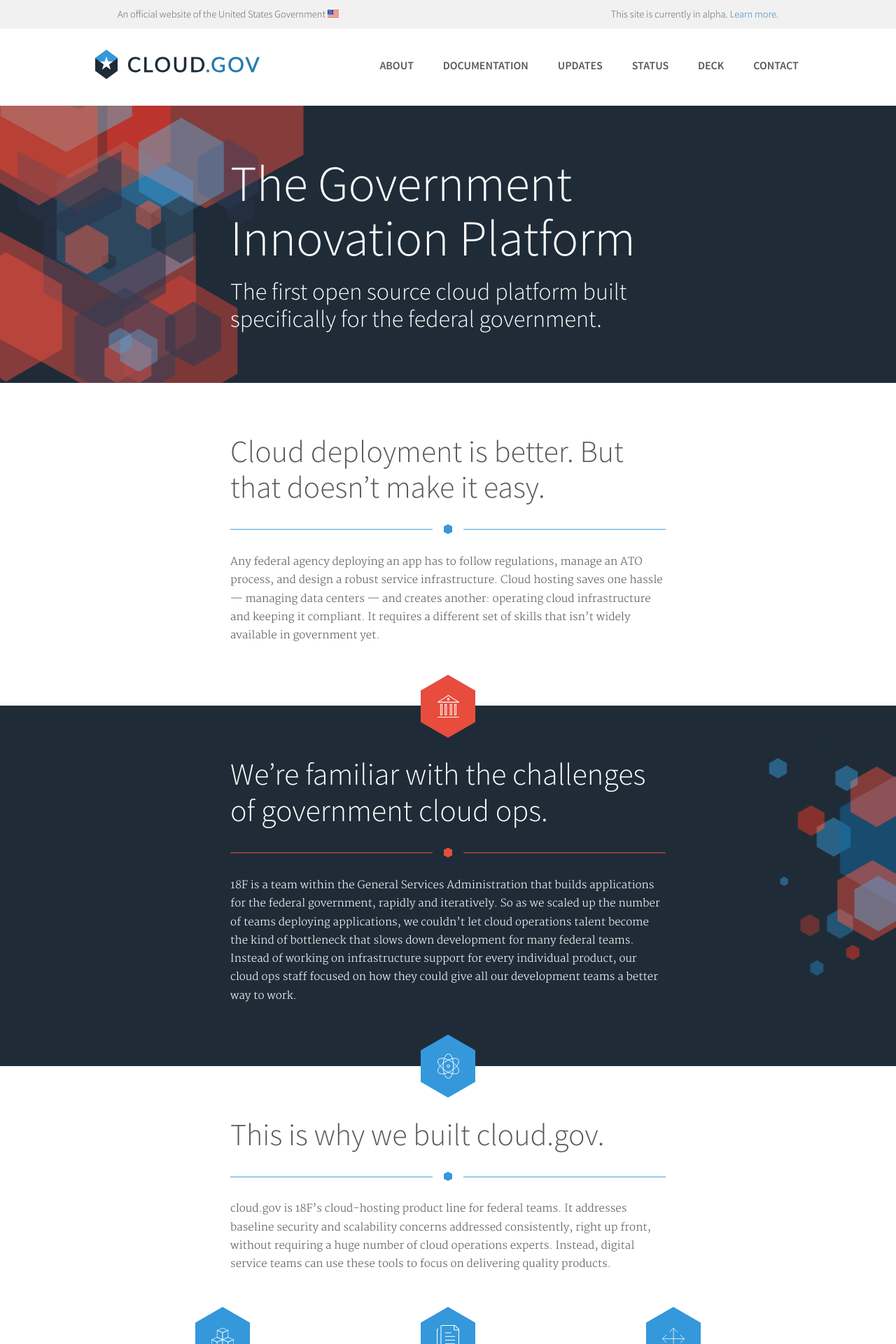
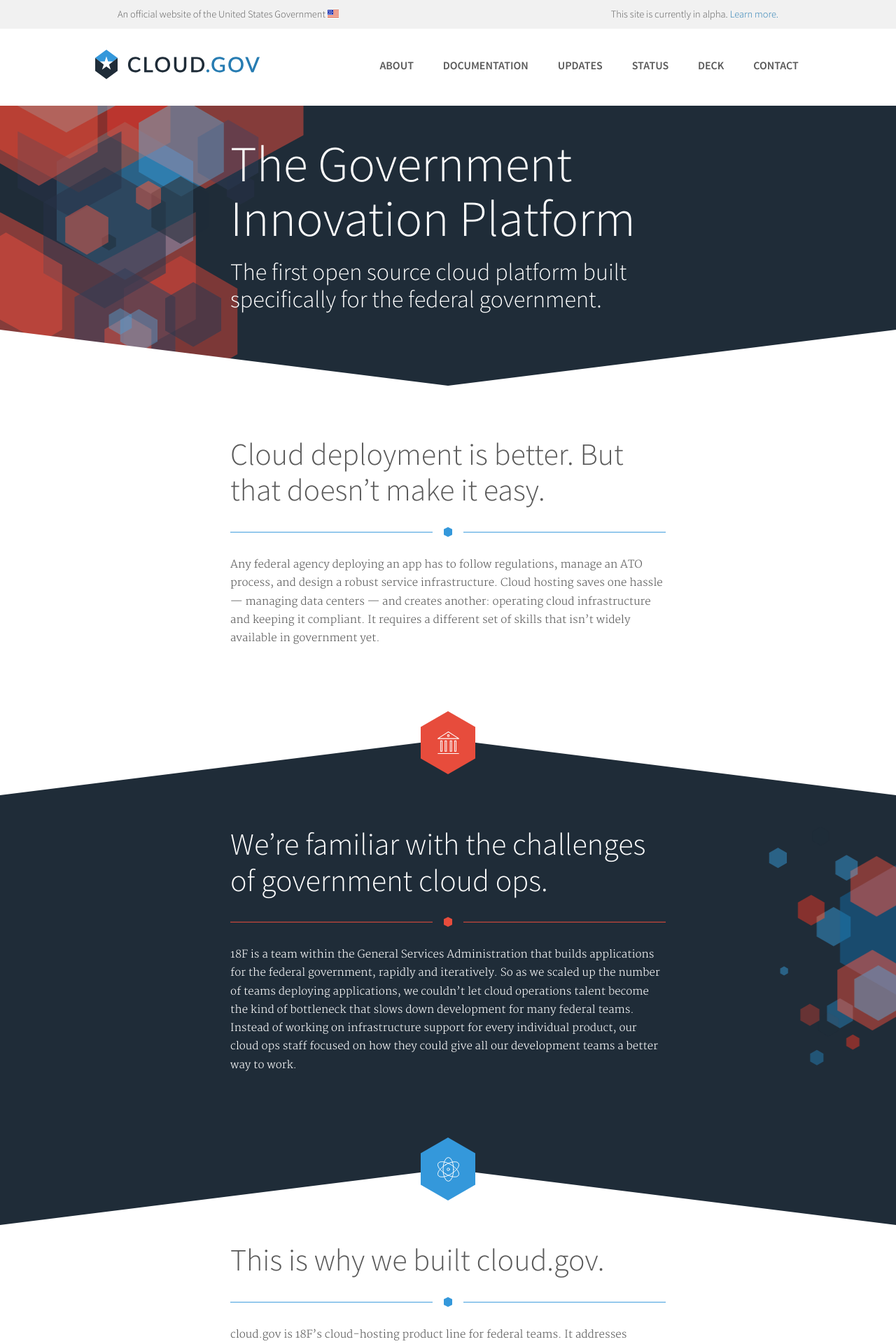
Before and after one commit to cloud-gov/cg-landing, a Jekyll site: the page built from pages/home.md, in a window 1280 px wide. Shown: the top 1920 px of the page at 70% size. Built offline with Jekyll 4.4.1, drawn with Linux system fonts in a browser that asks for light colours; comment, search, counter and statistics services are not loaded.

Commit message:
Section chevrons
Tracks 18F/cg-style#feature-section_chevrons

```diff
--- a/_layouts/home.html
+++ b/_layouts/home.html
@@ -2,15 +2,12 @@
 layout: base
 ---
 
-<section>
-  <div id="main" tabindex="-1">
-    <div class="section section-dark">
-      <div class="usa-grid section-bg-parent">
-        <div class="usa-width-whole billboard  section-bg">
-          <h1 class="billboard-display_text">{{ page.hero-text }}</h1>
-          <h2 class="billboard-second_text">{{ page.hero-subtext }}</h1>
-        </div>
-      </div>
+<section class="section section-dark section-chevron_alt section-first"
+    id="main" tabindex="-1">
+  <div class="usa-grid section-bg-parent">
+    <div class="usa-width-whole billboard  section-bg">
+      <h1 class="billboard-display_text">{{ page.hero-text }}</h1>
+      <h2 class="billboard-second_text">{{ page.hero-subtext }}</h1>
     </div>
   </div>
 </section>
@@ -130,7 +127,7 @@ layout: base
   </i>
 </section>
 
-<section class="usa-content section section-dark">
+<section class="usa-content section section-dark section-chevron_alt">
   <div class="usa-grid">
     <div class="section-content usa-content">
       <h1>cloud.gov makes deployments easier, faster, and stronger.</h1>
--- a/assets/css/cg_style.css
+++ b/assets/css/cg_style.css
@@ -2850,13 +2850,12 @@ blockquote {
     color: #277CB2; }
 
 .section {
-  overflow: hidden;
-  padding-bottom: 4.5rem;
-  padding-top: 4.5rem; }
+  padding-bottom: 12.5rem;
+  padding-top: 2.75rem; }
 
 .section-middle {
-  padding-bottom: 4.5rem;
-  padding-top: 4.5rem; }
+  padding-bottom: 12.2rem;
+  padding-top: 1.5rem; }
 
 .section-content {
   margin-top: 0; }
@@ -2877,9 +2876,19 @@ blockquote {
         margin-right: auto; } }
 
 .section-dark {
-  color: #ffffff; }
+  color: #ffffff;
+  position: relative; }
   .section-dark a {
     color: #3498DB; }
+  .section-dark:before {
+    background-image: url("../img/chevron-top.svg");
+    background-repeat: no-repeat;
+    content: '';
+    display: block;
+    height: 5rem;
+    position: absolute;
+    top: -5rem;
+    width: 100%; }
 
 .section-bg-parent {
   position: relative; }
@@ -2910,13 +2919,59 @@ blockquote {
       background-position-x: 108%; } }
 
 .section-light {
-  background: #ffffff; }
+  background: #ffffff;
+  position: relative; }
+  .section-light:before {
+    background-image: url("../img/chevron-bottom.svg");
+    background-repeat: no-repeat;
+    content: '';
+    display: block;
+    height: 5rem;
+    position: absolute;
+    top: -5rem;
+    width: 100%; }
+
+.section-chevron_alt.section-chevron_alt {
+  padding-bottom: 6.5rem;
+  /*
+  &:not(:first-child) {
+    &:before {
+      display: none !important;
+    }
+  }
+  */ }
+  .section-chevron_alt.section-chevron_alt:not(.section-first) {
+    background-color: #1F2C38;
+    margin-top: -4.5rem;
+    padding-top: 5rem; }
+  .section-chevron_alt.section-chevron_alt:not(.section-first):before {
+    background-image: url("../img/chevron-top-inverse.svg");
+    top: -5rem; }
+  .section-chevron_alt.section-chevron_alt:after {
+    background-image: url("../img/chevron-bottom-inverse.svg");
+    background-repeat: no-repeat;
+    bottom: 0rem;
+    content: '';
+    display: block;
+    height: 5rem;
+    position: absolute;
+    width: 100%; }
+  .section-chevron_alt.section-chevron_alt + .section-middle {
+    padding-top: 4.5rem; }
+    .section-chevron_alt.section-chevron_alt + .section-middle:before {
+      display: none; }
+  .section-chevron_alt.section-chevron_alt .section-icon {
+    margin-top: 3.3rem; }
+
+.section-first:before {
+  display: none; }
 
 .section-icon {
   left: 50%;
   margin-left: -2.4375rem;
-  margin-top: 1.7rem;
-  position: absolute; }
+  margin-top: 4.7rem;
+  position: absolute;
+  z-index: 1; }
 
 .title_bar {
   margin: 0 auto;
```
Also changed, not shown: assets/img/chevron-bottom-dark.svg (added), assets/img/chevron-bottom-inverse.svg (added), assets/img/chevron-bottom.svg (added), assets/img/chevron-top-inverse.svg (added), assets/img/chevron-top.svg (added).
